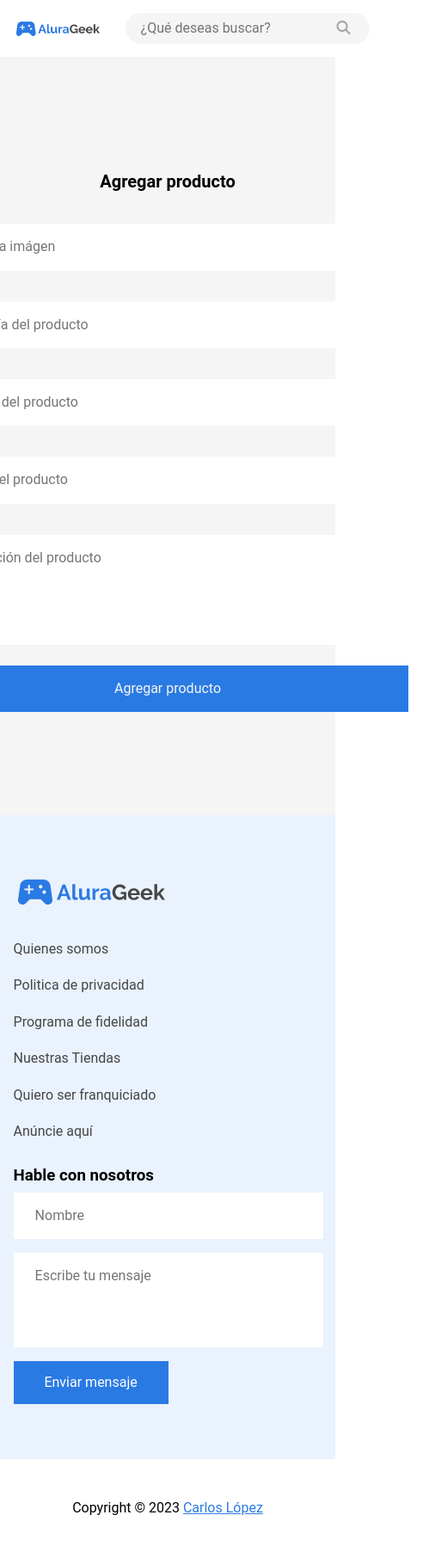
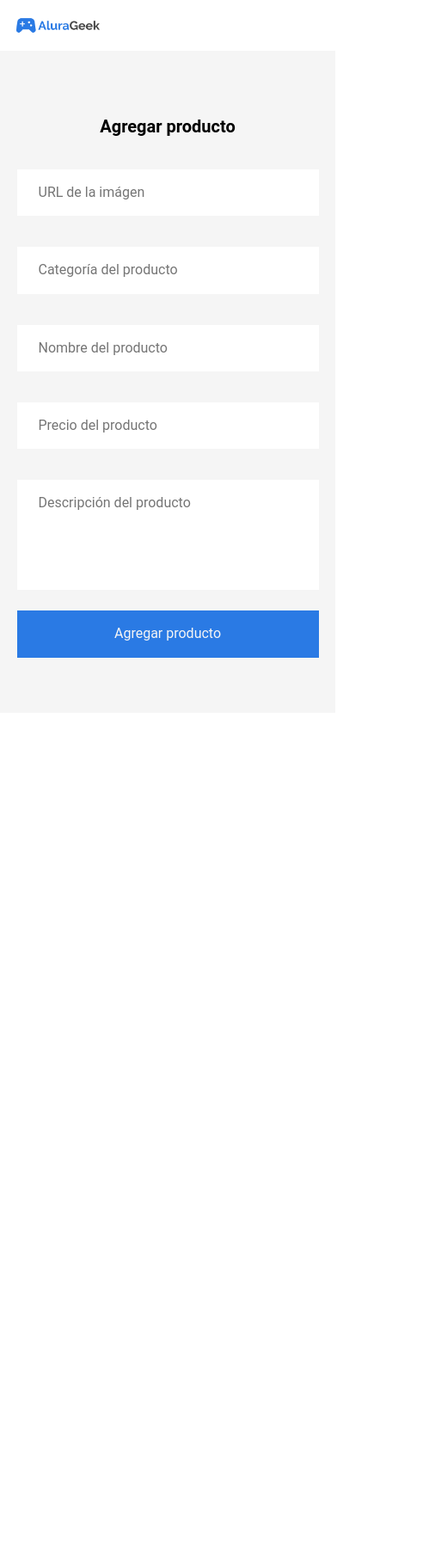
Before and after one commit to Carlosedm97/alurageek_ONE, a website with bundled scripts: page agregar-producto.html in a window 390 px wide. Shown: the whole page at 86% size, 499 px wide, since content can reach past the window. After the commit the page ends 844 px from the top, so only its background shows below. Built offline with nearby package versions, Linux system fonts and the light colour scheme.

Commit message:
Finalización de diseño responsaivo.

```diff
--- a/agregar-producto.html
+++ b/agregar-producto.html
@@ -24,12 +24,12 @@
   <header class="header__container">
     <div class="header">
       <a href="index.html"><img class="header__logo" src="img/logo-alurageek.png" alt="Logo de AluraGeek"></a>
-      <div class="header__busqueda">
+      <!-- <div class="header__busqueda">
         <form action="" class="form__busqueda">
           <input type="text" name="busqueda" id="busqueda" class="busqueda__input" placeholder="¿Qué deseas buscar?">
           <button type="submit" class="busqueda__button"><i class="fa-solid fa-magnifying-glass"></i></button>
         </form>
-      </div>
+      </div> -->
     </div>
   </header>
   <main>
@@ -61,32 +61,6 @@
       </div>
     </section>
   </main>
-  <footer class="footer__container">
-    <div class="footer">
-      <img class="footer__logo" src="img/logo-alurageek.png" alt="Logo AluraGeek">
-      <div class="footer__menu">
-        <ul class="menu__list">
-          <li class="list__item"><a href="">Quienes somos</a></li>
-          <li class="list__item"><a href="">Politica de privacidad</a></li>
-          <li class="list__item"><a href="">Programa de fidelidad</a></li>
-          <li class="list__item"><a href="">Nuestras Tiendas</a></li>
-          <li class="list__item"><a href="">Quiero ser franquiciado</a></li>
-          <li class="list__item"><a href="">Anúncie aquí</a></li>
-        </ul>
-      </div>
-      <div class="footer__form">
-        <h3 class="form__titulo">Hable con nosotros</h3>
-        <form class="form" action="">
-          <input class="form__input" type="text" placeholder="Nombre">
-          <textarea class="form__input form__input--textarea" name="mensaje" id="mensaje" cols="30" rows="4" placeholder="Escribe tu mensaje"></textarea>
-          <button type="submit" class="form__submit">Enviar mensaje</button>
-        </form>
-      </div>
-    </div>
-    <div class="footer__copyright">
-      <p class="copyright__text">Copyright &copy; 2023 <a class="copyright__link" href="https://github.com/Carlosedm97/" target="_blank" rel="noopener">Carlos López</a></p>
-    </div>
-  </footer>
   <script src="https://cdnjs.cloudflare.com/ajax/libs/uuid/8.3.2/uuid.min.js" integrity="sha512-UNM1njAgOFUa74Z0bADwAq8gbTcqZC8Ej4xPSzpnh0l6KMevwvkBvbldF9uR++qKeJ+MOZHRjV1HZjoRvjDfNQ==" crossorigin="anonymous" referrerpolicy="no-referrer"></script>
   <script src="JS/crearProducto.js" type="module"></script>
   <script src="JS/validarAgregarProducto.js"></script>
--- a/css/agregar-producto.css
+++ b/css/agregar-producto.css
@@ -7,14 +7,13 @@
 }
 
 .agregar {
-    width: 1136px;
+    width: 100%;
     display: flex;
     justify-content: center;
 }
 
 .form__container--agregar {
-    width: 559px;
-    padding: 3.5em 1.5em;
+    width: 100%;
     display: flex;
     flex-direction: column;
     gap: 24px;
@@ -26,10 +25,11 @@
 }
 
 .form--agregar {
-    width: 100%;
-    display: grid;
+    width: 30%;
+    margin: 0 auto;
     gap: 24px;
-    grid-auto-columns: 100%;
+    display: flex;
+    flex-direction: column;
 }
 
 .form__input--container {
@@ -66,3 +66,21 @@
 .form__input--invalid {
     border: 1px solid var(--warning-color);
 }
+
+@media screen and (max-width: 1024px) {
+    .form--agregar {
+        width: 50%;
+    }
+}
+
+@media screen and (max-width: 768px) {
+    .form--agregar {
+        width: 70%;
+    }
+}
+
+@media screen and (max-width: 425px) {
+    .form--agregar {
+        width: 90%;
+    }
+}
--- a/css/header.css
+++ b/css/header.css
@@ -6,8 +6,9 @@
 }
 
 .header {
+    width: 100%;
     display: flex;
-    justify-content: center;
+    justify-content: space-between;
     align-items: center;
     gap: 30px;
 }
```
Also changed, not shown: css/editar-producto.css (+59 -2 lines), productos-cliente.html (+34 -0 lines).
